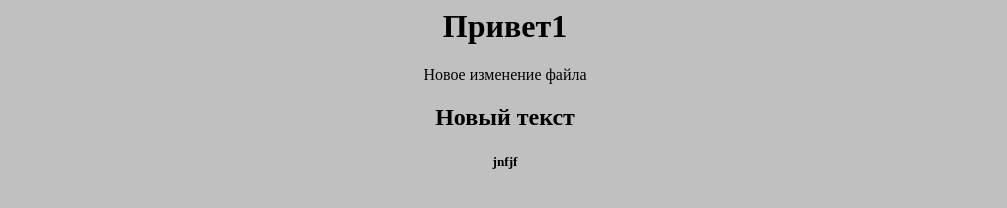
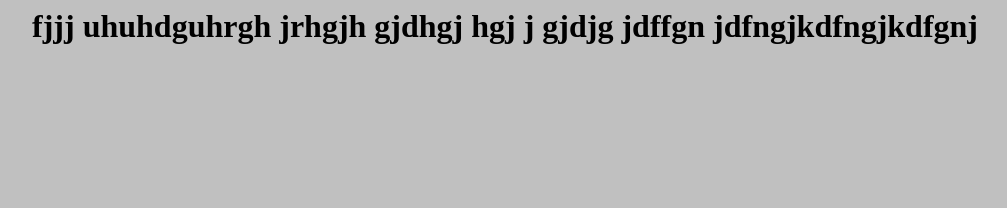
Before and after one commit to margarita72/site, a plain HTML site: page index.html in a window 1280 px wide. Shown: the whole page, without its empty margins (135-1142 px from the left). Drawn offline with Linux system fonts and the light colour scheme.

Commit message:
tret commit

```diff
--- a/index.html
+++ b/index.html
@@ -5,9 +5,6 @@
         <title></title>
     </head>
     <body>
-        <h1>Привет1</h1>
-        <p>Новое изменение файла</p>
-        <h2>Новый текст</h2>
-        <h5>jnfjf</h5>
+        <h1>fjjj uhuhdguhrgh jrhgjh gjdhgj hgj  j gjdjg jdffgn jdfngjkdfngjkdfgnj</h1>
     </body>
 </html>
```
